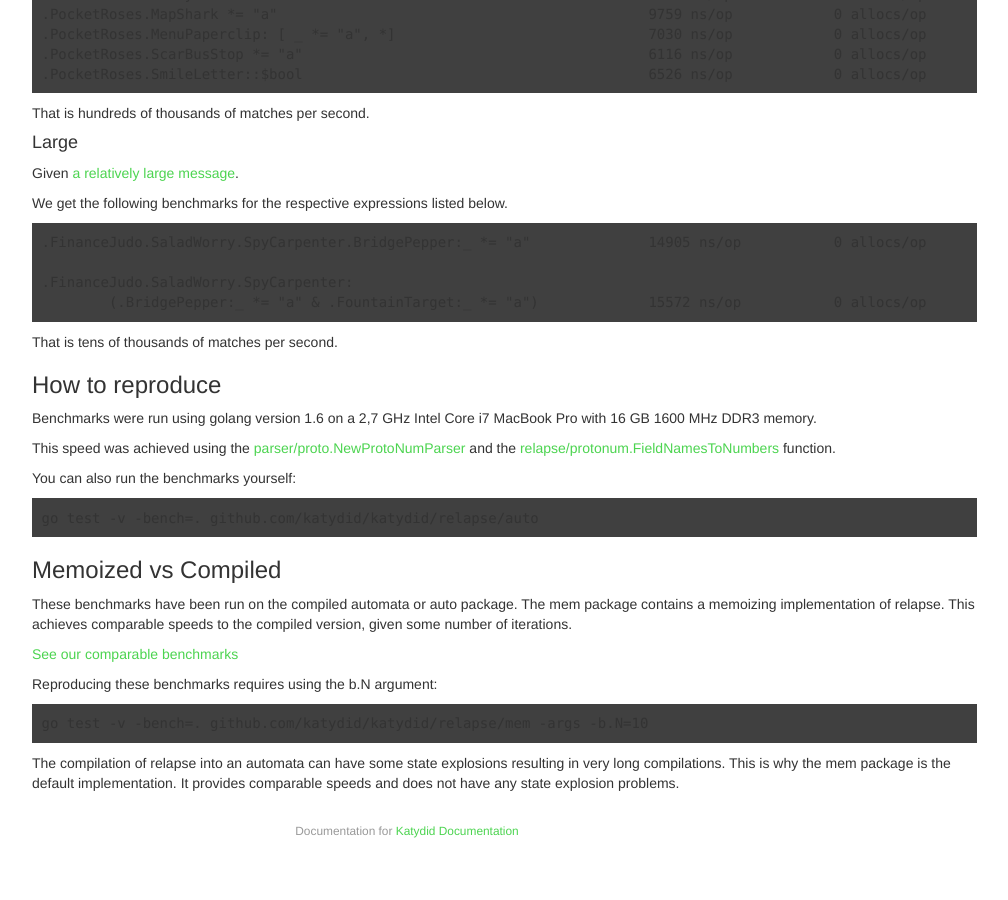
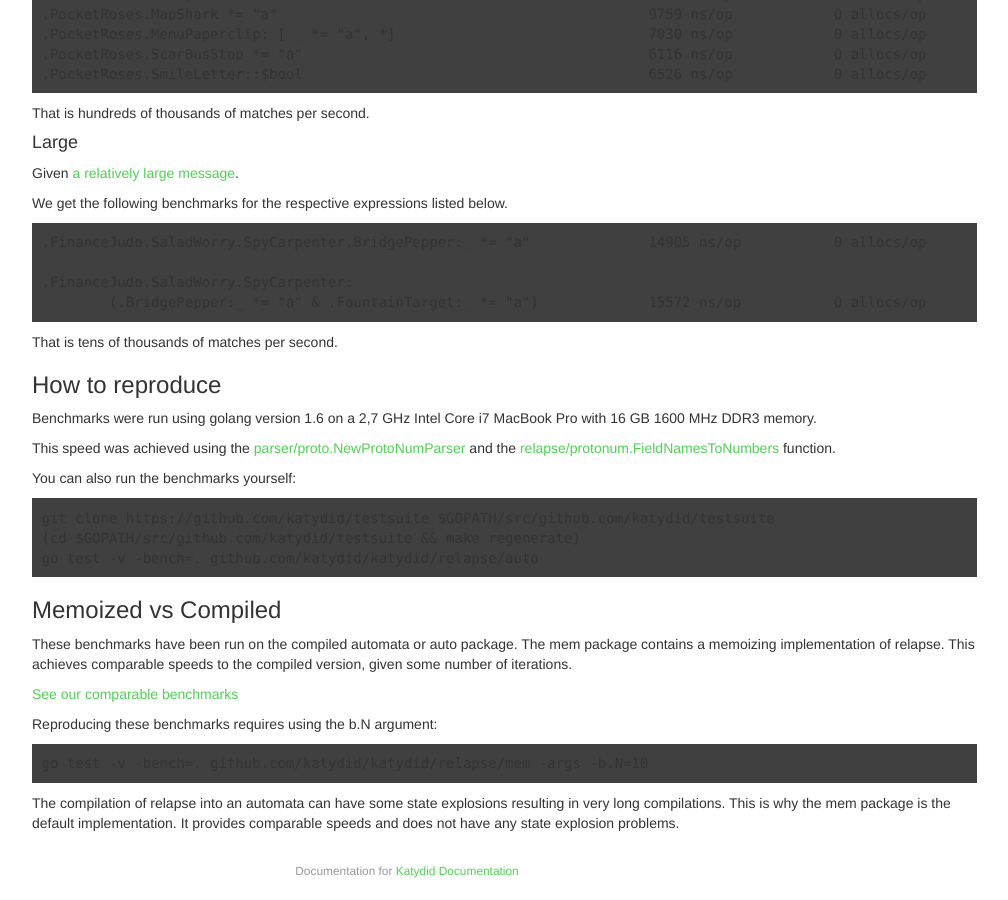
Before and after one commit to katydid/katydid.github.io, a Jekyll site: the page built from _posts/2016-04-18-relapsespeed.md, in a window 1280 px wide and 900 px high, scrolled down 1654 px. Shown: the whole window, without its empty margins (233-1241 px from the left). Built offline with Jekyll 4.4.1, drawn with Linux system fonts in a browser that asks for light colours; before the commit the page ends 2514 px from its top, so only the background shows below that.

Commit message:
testsuite and remember to checkout benchmarks to run them

```diff
--- a/_posts/2016-04-18-relapsespeed.md
+++ b/_posts/2016-04-18-relapsespeed.md
@@ -128,6 +128,8 @@ This speed was achieved using the [parser/proto.NewProtoNumParser](https://godoc
 You can also run the benchmarks yourself:
 
 ~~~
+git clone https://github.com/katydid/testsuite $GOPATH/src/github.com/katydid/testsuite
+(cd $GOPATH/src/github.com/katydid/testsuite && make regenerate)
 go test -v -bench=. github.com/katydid/katydid/relapse/auto
 ~~~
 
@@ -140,6 +142,7 @@ This achieves comparable speeds to the compiled version, given some number of it
 [See our comparable benchmarks](../bench/index.html)
 
 Reproducing these benchmarks requires using the b.N argument:
+
 ~~~
 go test -v -bench=. github.com/katydid/katydid/relapse/mem -args -b.N=10
 ~~~
```
Also changed, not shown: index.md (+0 -1 lines).
